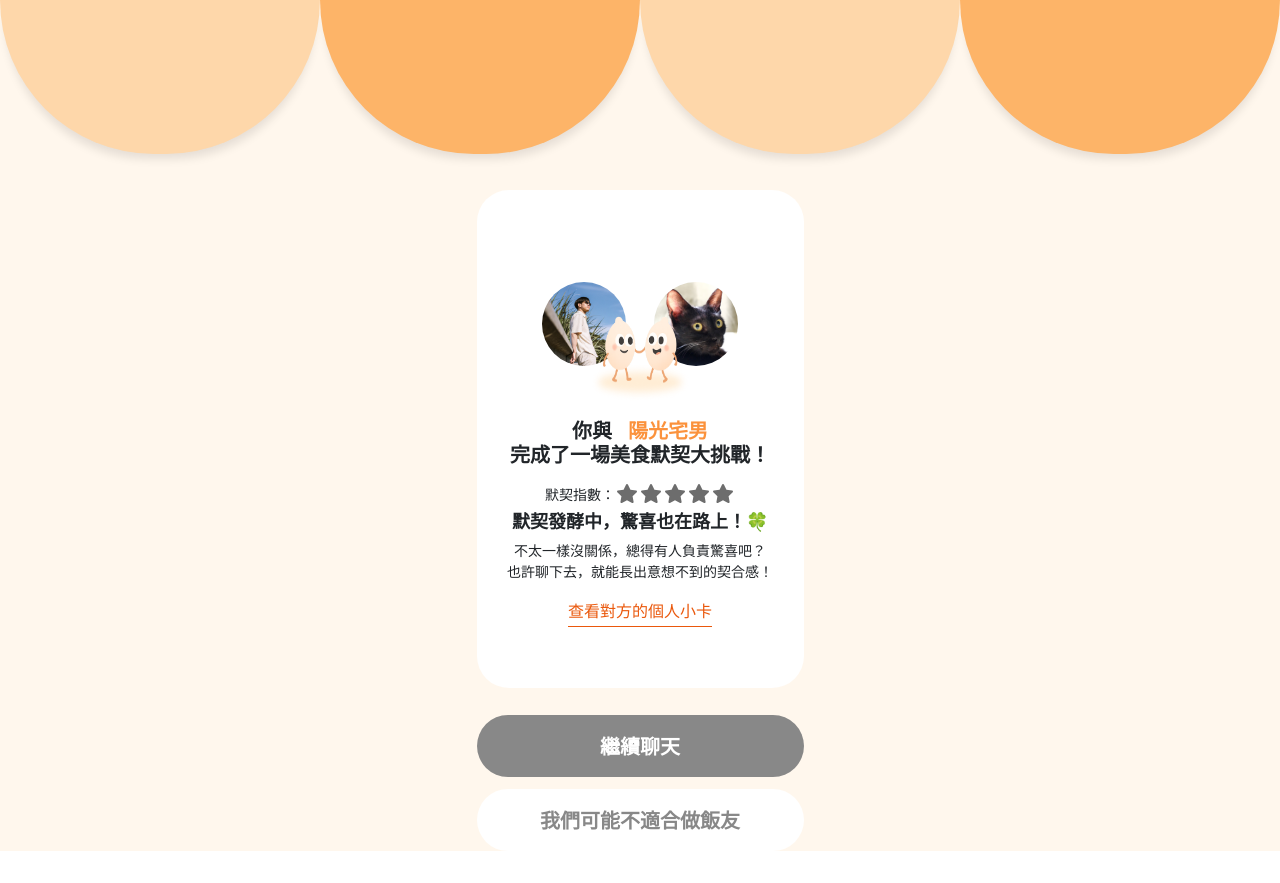
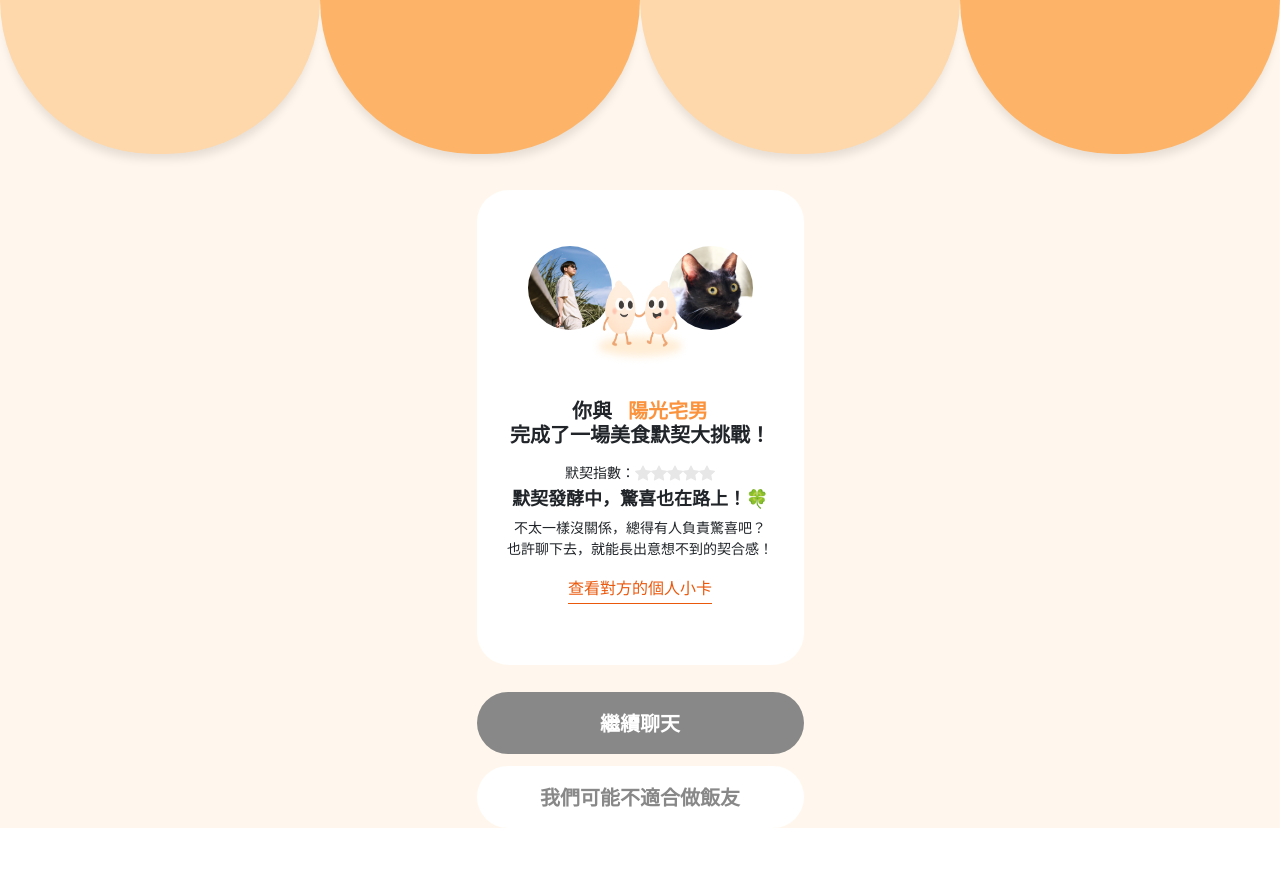
Before and after one commit to Duncanin/fanship, a Vue app: page /PairingDetail in a window 1280 px wide. After the commit the page ends 860 px from the top, so only its background shows below. Built offline with nearby package versions, Linux system fonts and the light colour scheme.

Commit message:
修正路徑

```diff
--- a/src/views/PairingDetail.vue
+++ b/src/views/PairingDetail.vue
@@ -11,18 +11,70 @@
       <h5>你與<span>陽光宅男</span><br />完成了一場美食默契大挑戰！</h5>
       <div class="pairStar">
         <p>默契指數：</p>
-        <img src="../assets/img/star.svg" alt="star" />
-        <img src="../assets/img/star.svg" alt="star" />
-        <img src="../assets/img/star.svg" alt="star" />
-        <img src="../assets/img/star.svg" alt="star" />
-        <img src="../assets/img/star.svg" alt="star" />
+        <svg
+          xmlns="http://www.w3.org/2000/svg"
+          width="16"
+          height="16"
+          fill="#E7E7E7"
+          class="bi bi-star-fill"
+          viewBox="0 0 16 16"
+        >
+          <path
+            d="M3.612 15.443c-.386.198-.824-.149-.746-.592l.83-4.73L.173 6.765c-.329-.314-.158-.888.283-.95l4.898-.696L7.538.792c.197-.39.73-.39.927 0l2.184 4.327 4.898.696c.441.062.612.636.282.95l-3.522 3.356.83 4.73c.078.443-.36.79-.746.592L8 13.187l-4.389 2.256z"
+          />
+        </svg>
+        <svg
+          xmlns="http://www.w3.org/2000/svg"
+          width="16"
+          height="16"
+          fill="#E7E7E7"
+          class="bi bi-star-fill"
+          viewBox="0 0 16 16"
+        >
+          <path
+            d="M3.612 15.443c-.386.198-.824-.149-.746-.592l.83-4.73L.173 6.765c-.329-.314-.158-.888.283-.95l4.898-.696L7.538.792c.197-.39.73-.39.927 0l2.184 4.327 4.898.696c.441.062.612.636.282.95l-3.522 3.356.83 4.73c.078.443-.36.79-.746.592L8 13.187l-4.389 2.256z"
+          /></svg
+        ><svg
+          xmlns="http://www.w3.org/2000/svg"
+          width="16"
+          height="16"
+          fill="#E7E7E7"
+          class="bi bi-star-fill"
+          viewBox="0 0 16 16"
+        >
+          <path
+            d="M3.612 15.443c-.386.198-.824-.149-.746-.592l.83-4.73L.173 6.765c-.329-.314-.158-.888.283-.95l4.898-.696L7.538.792c.197-.39.73-.39.927 0l2.184 4.327 4.898.696c.441.062.612.636.282.95l-3.522 3.356.83 4.73c.078.443-.36.79-.746.592L8 13.187l-4.389 2.256z"
+          /></svg
+        ><svg
+          xmlns="http://www.w3.org/2000/svg"
+          width="16"
+          height="16"
+          fill="#E7E7E7"
+          class="bi bi-star-fill"
+          viewBox="0 0 16 16"
+        >
+          <path
+            d="M3.612 15.443c-.386.198-.824-.149-.746-.592l.83-4.73L.173 6.765c-.329-.314-.158-.888.283-.95l4.898-.696L7.538.792c.197-.39.73-.39.927 0l2.184 4.327 4.898.696c.441.062.612.636.282.95l-3.522 3.356.83 4.73c.078.443-.36.79-.746.592L8 13.187l-4.389 2.256z"
+          /></svg
+        ><svg
+          xmlns="http://www.w3.org/2000/svg"
+          width="16"
+          height="16"
+          fill="#E7E7E7"
+          class="bi bi-star-fill"
+          viewBox="0 0 16 16"
+        >
+          <path
+            d="M3.612 15.443c-.386.198-.824-.149-.746-.592l.83-4.73L.173 6.765c-.329-.314-.158-.888.283-.95l4.898-.696L7.538.792c.197-.39.73-.39.927 0l2.184 4.327 4.898.696c.441.062.612.636.282.95l-3.522 3.356.83 4.73c.078.443-.36.79-.746.592L8 13.187l-4.389 2.256z"
+          />
+        </svg>
       </div>
       <h6>默契發酵中，驚喜也在路上！🍀</h6>
       <p>不太一樣沒關係，總得有人負責驚喜吧？ <br />也許聊下去，就能長出意想不到的契合感！</p>
 
       <a class="linkInfo" href="#">查看對方的個人小卡</a>
     </div>
-    <a class="btnA pairingChat" href="PairingWaiting">繼續聊天</a>
+    <router-link to="/PairingWaiting" class="btnA pairingChat">繼續聊天</router-link>
     <a class="btnA pairingError" href="#">我們可能不適合做飯友</a>
   </div>
 </template>
@@ -84,10 +136,8 @@
   align-items: center;
   margin-bottom: 4px;
 }
-.pairStar img:hover {
-  /* 這邊待修改，填色問題 */
-  fill: yellow;
-  background-color: red;
+.pairStar svg:hover {
+  fill: #f6d74e;
 }
 .pairStar p {
   margin: 0;
@@ -102,11 +152,10 @@
   margin-top: 32px;
   margin-bottom: 66px;
 }
-.linkInfo:hover{
-    color:#FB923C;
-    border-bottom: 1px solid #FB923C;
+.linkInfo:hover {
+  color: #fb923c;
+  border-bottom: 1px solid #fb923c;
 }
-
 </style>
 
 
--- a/src/views/PairingResult.vue
+++ b/src/views/PairingResult.vue
@@ -6,7 +6,7 @@
       <h5>你與<span>陽光宅男</span><br />完成了一場美食默契大挑戰！</h5>
       <p>點擊上方頭像解鎖對方照片！</p>
     </div>
-    <a class="btnA pairingChat" href="PairingDetail">繼續聊天</a>
+    <router-link to="/PairingDetail" class="btnA pairingChat">繼續聊天</router-link>
     <a class="btnA pairingError" href="#">我們可能不適合做飯友</a>
   </div>
 </template>
--- a/src/views/PairingSuccess.vue
+++ b/src/views/PairingSuccess.vue
@@ -3,21 +3,17 @@
     <bg_header class="" />
     <div class="recapSuccess">
       <h5>恭喜成為飯友 🎉</h5>
-      <div class="pairImg">
+      <div class="pairImgSuccess">
         <img class="mb-0" src="../assets/img/m-pfp2.png" alt="他人" />
         <div class="connect">
-          <img src="../assets/img/highfive.png" alt="擊掌火花" />
-          <div class="connentHand">
-            <img src="../assets/img/hand01.png" alt="左手" />
-            <img src="../assets/img/hand02.png" alt="右手" />
-          </div>
+          <img src="../assets/img/hands highfive.png" alt="擊掌火花" />
         </div>
 
         <img class="mb-0" src="../assets/img/user.png" alt="自己" />
       </div>
       <img src="../assets/img/matching-success.gif" alt="成功動圖" />
     </div>
-    <a class="btnA pairingChat" href="ChatRoom">前往聊天室</a>
+    <router-link to="/ChatRoom" class="btnA pairingChat">前往聊天室</router-link>
     <a class="btnA pairingError" href="#">返回首頁</a>
   </div>
 </template>
@@ -34,33 +30,38 @@
   border-radius: 32px;
   font-size: 20px;
 }
-.pairImg {
+
+.pairImgSuccess {
+  display: flex;
+  justify-content: space-evenly;
+  margin: 36px 51px 0px 51px;
   position: relative;
-  margin-top: 36px;
-  justify-content: space-around;
-  margin-bottom: 0;
 }
 
-.connect {
-  position: absolute;
-  top: -40px;
-  left: 92px;
+.pairImgSuccess img {
+  border-radius: 1000px;
+  width: 84px;
+  height: 84px;
+  margin-bottom: 0px;
+  position: relative;
   z-index: 1;
 }
-.connect img {
-  width: 40px;
-  height: 46px;
-  margin: 0;
-  padding: 0;
+.pairImgSuccess .connect {
+  position: absolute;
+  z-index: 0;
+  top: 20px;
+  left: 50%;
+  transform: translate(-50%, -50%);
 }
-.connentHand {
-  display: flex;
-}
-.connentHand img {
-  width: 20px;
-  height: 100%;
+.pairImgSuccess .connect img {
+  width: 120%;
+  height: 120%;
+
 }
 
+/* * {
+  outline: 1px solid pink;
+} */
 </style>
 
 <script setup>
```
Also changed, not shown: src/assets/img/hands highfive.png (added).
